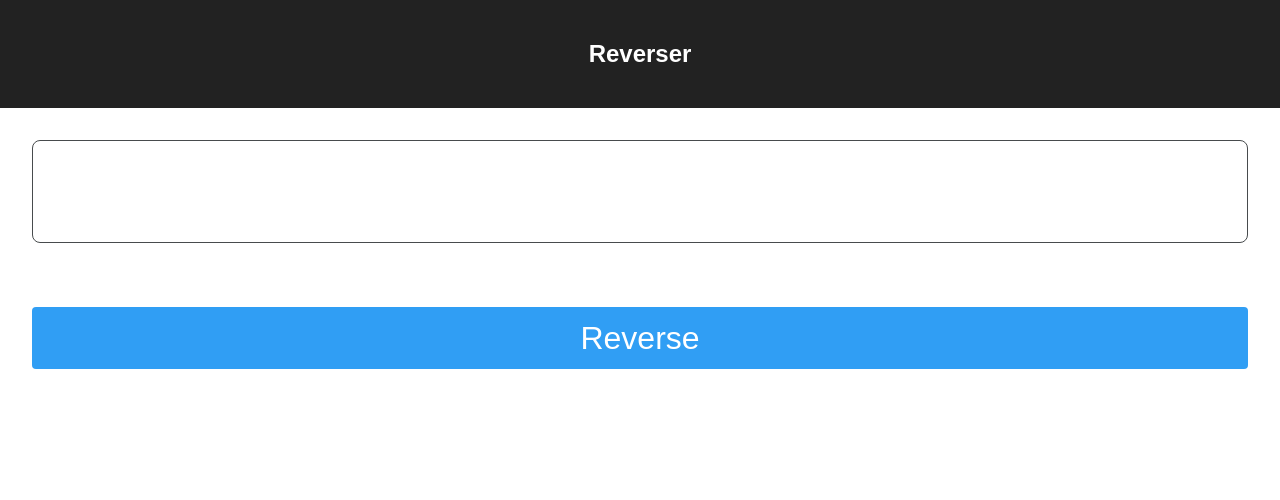
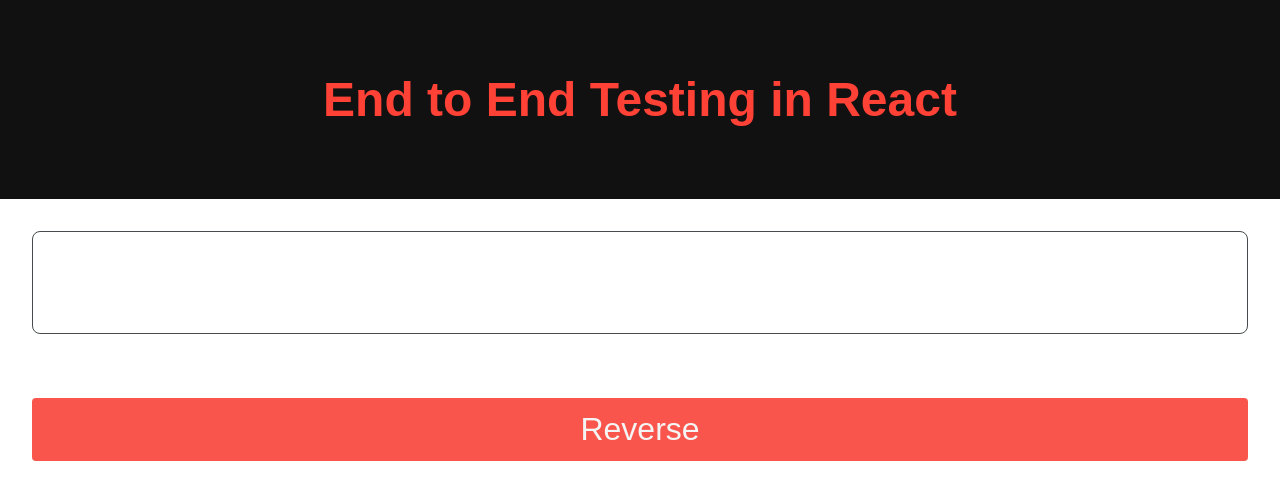
Before and after one commit to shawnlknight/end-to-end-testing-react, a React (Create React App) app: page / in a window 1280 px wide. Shown: the top 500 px of the page. Built offline with nearby package versions, Linux system fonts and the light colour scheme.

Commit message:
Updated styling, added simple assertion test, and added prettier and precommit hook

```diff
--- a/package.json
+++ b/package.json
@@ -10,6 +10,9 @@
     "babel-preset-env": "^1.6.0",
     "cabbie-sync": "^0.10.7",
     "chromedriver": "^2.32.3",
+    "husky": "^0.14.3",
+    "lint-staged": "^4.2.3",
+    "prettier": "^1.7.4",
     "react": "^16.0.0",
     "react-dom": "^16.0.0"
   },
--- a/src/App.css
+++ /dev/null
@@ -1,28 +0,0 @@
-.App {
-  text-align: center;
-}
-
-.App-logo {
-  animation: App-logo-spin infinite 20s linear;
-  height: 80px;
-}
-
-.App-header {
-  background-color: #222;
-  height: 150px;
-  padding: 20px;
-  color: white;
-}
-
-.App-title {
-  font-size: 1.5em;
-}
-
-.App-intro {
-  font-size: large;
-}
-
-@keyframes App-logo-spin {
-  from { transform: rotate(0deg); }
-  to { transform: rotate(360deg); }
-}
--- a/src/App.js
+++ b/src/App.js
@@ -1,5 +1,4 @@
 import React, { Component } from 'react'
-import './App.css'
 
 class App extends Component {
   state = { value: '' }
--- a/src/index.css
+++ b/src/index.css
@@ -6,12 +6,13 @@ body {
 
 header {
   text-align: center;
+  background-color: #111111;
+  padding: 40px;
+  color: #ff4136;
 }
 
-header {
-  background-color: #222;
-  padding: 20px;
-  color: white;
+h1 {
+  font-size: 3rem;
 }
 
 form {
@@ -43,7 +44,6 @@ input:focus {
 }
 button {
   align-items: flex-start;
-  background: lightgray;
   border: none;
   border-radius: 0.3em;
   box-sizing: border-box;
@@ -63,20 +63,21 @@ button {
   touch-action: manipulation;
   word-spacing: normal;
 
-  background: #309ef4;
+  background: #fa554c;
   /* keep 4px border-radius regardless of button size */
   border-radius: 4px;
-  color: white;
+  color: #f4f4f4;
 
   margin: 1em;
 }
 button:focus,
 button:hover {
   outline: none;
-  background: #2586d2;
+  background: #ff4136;
+  cursor: pointer;
 }
 button:active {
-  background: #1a6baa;
+  opacity: 1;
 }
 button:disabled {
   opacity: 0.5;
--- a/src/index.js
+++ b/src/index.js
@@ -6,7 +6,7 @@ import App from './App'
 ReactDOM.render(
   <div>
     <header>
-      <h2>Reverser</h2>
+      <h1 data-test-id="heading">End to End Testing in React</h1>
     </header>
     <App />
   </div>,
```
Also changed, not shown: src/test.js (+6 -1 lines), 1 other file (tests, documents, lock files or other folders).
